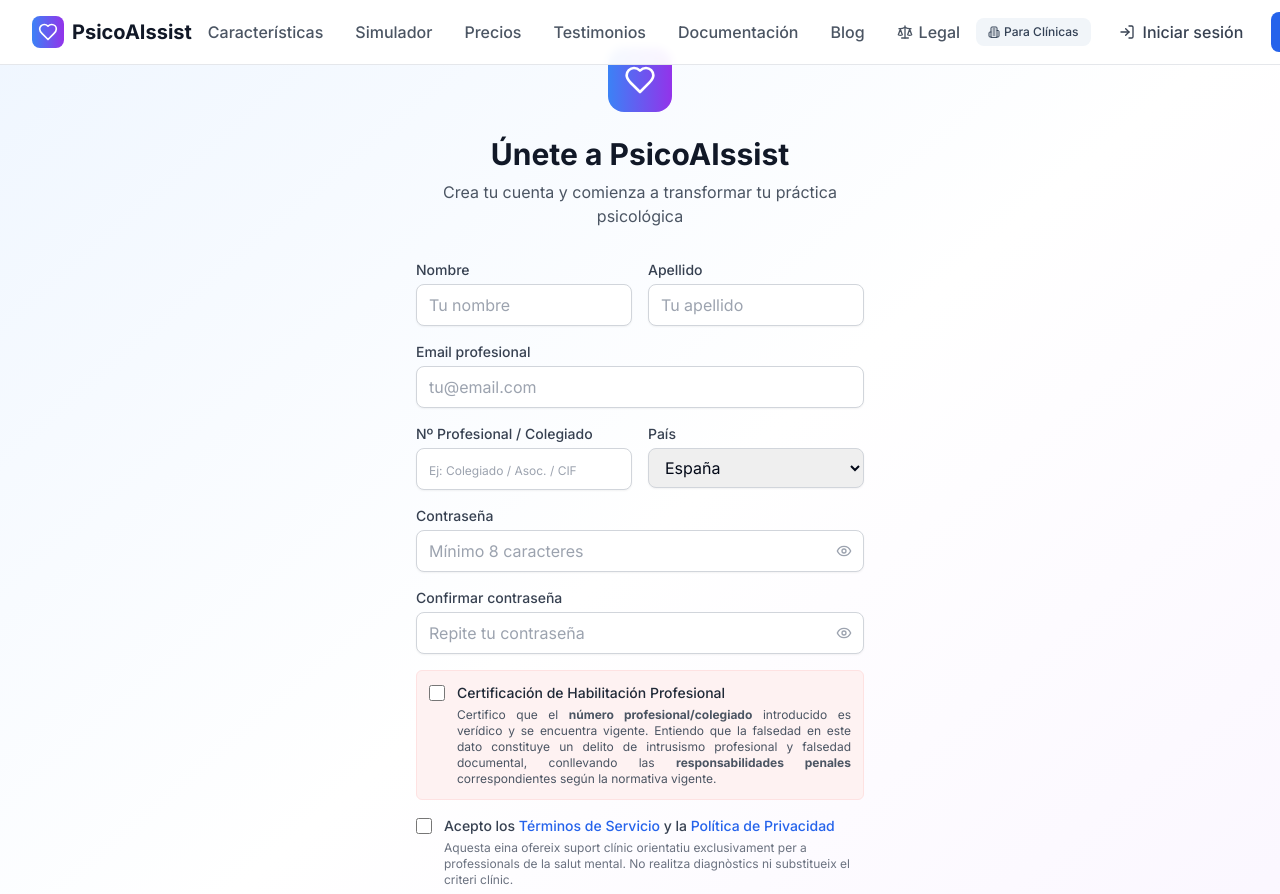
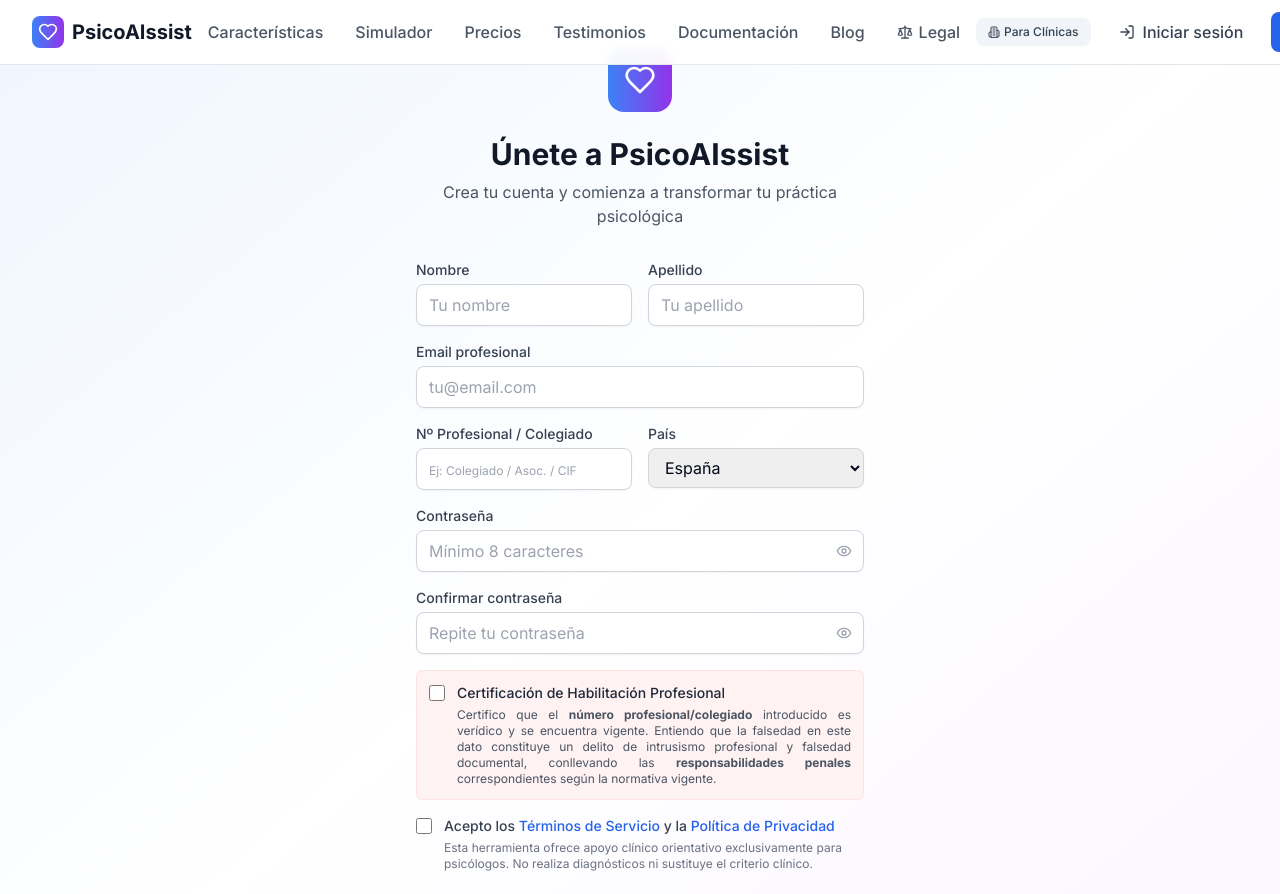
Before and after one commit to biogerardvilalta-ctrl/psicoaissist-platform, a Next.js app in the folder frontend/: page /auth/register in a window 1280 px wide. Shown: the top 894 px of the page. Built offline with nearby package versions, Linux system fonts and the light colour scheme.

Commit message:
canvi nom a psicologes

```diff
--- a/frontend/src/app/auth/register/page.tsx
+++ b/frontend/src/app/auth/register/page.tsx
@@ -419,7 +419,7 @@
                 <label htmlFor="termsAccepted" className="font-medium text-gray-700">
                   Acepto los <Link href="/dashboard/compliance?tab=terms" target="_blank" className="text-blue-600 hover:text-blue-500">Términos de Servicio</Link> y la <Link href="/dashboard/compliance?tab=gdpr" target="_blank" className="text-blue-600 hover:text-blue-500">Política de Privacidad</Link>
                 </label>
-                <p className="text-gray-500 mt-1 text-xs">Aquesta eina ofereix suport clínic orientatiu exclusivament per a professionals de la salut mental. No realitza diagnòstics ni substitueix el criteri clínic.</p>
+                <p className="text-gray-500 mt-1 text-xs">Esta herramienta ofrece apoyo clínico orientativo exclusivamente para psicólogos. No realiza diagnósticos ni sustituye el criterio clínico.</p>
               </div>
             </div>
 
--- a/frontend/src/app/clinics/page.tsx
+++ b/frontend/src/app/clinics/page.tsx
@@ -55,7 +55,7 @@
                     <div className="mx-auto max-w-2xl lg:text-center">
                         <h2 className="text-base font-semibold leading-7 text-blue-600">Enterprise Grade</h2>
                         <p className="mt-2 text-3xl font-bold tracking-tight text-gray-900 sm:text-4xl">
-                            Todo lo que un Director Médico necesita
+                            Todo lo que un Director Clínico necesita
                         </p>
                         <p className="mt-6 text-lg leading-8 text-gray-600">
                             Deja de gestionar tu clínica con hojas de cálculo y herramientas desconectadas. Centraliza la operación, la formación y el control de calidad.
--- a/frontend/src/app/docs/manual/page.tsx
+++ b/frontend/src/app/docs/manual/page.tsx
@@ -102,7 +102,7 @@
 
                             <div className="grid md:grid-cols-2 gap-6 my-6 not-prose">
                                 <div className="p-6 bg-blue-50 rounded-xl border border-blue-100">
-                                    <h3 className="text-lg font-semibold text-blue-900 mb-2">Professional (Doctor/a)</h3>
+                                    <h3 className="text-lg font-semibold text-blue-900 mb-2">Professional (Psicólogo/a)</h3>
                                     <p className="text-blue-800 text-sm mb-4">Usuario principal (terapeuta/psicólogo).</p>
                                     <ul className="space-y-3 text-sm text-blue-700 pl-5">
                                         <li className="flex gap-2"><span className="shrink-0">✓</span> Gestión de sus propios pacientes</li>
```
